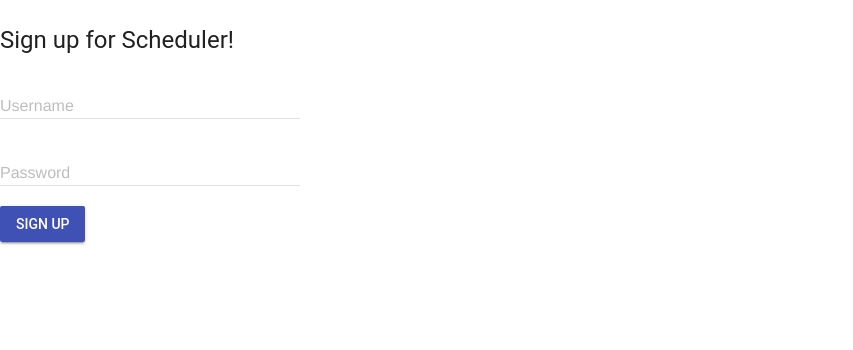
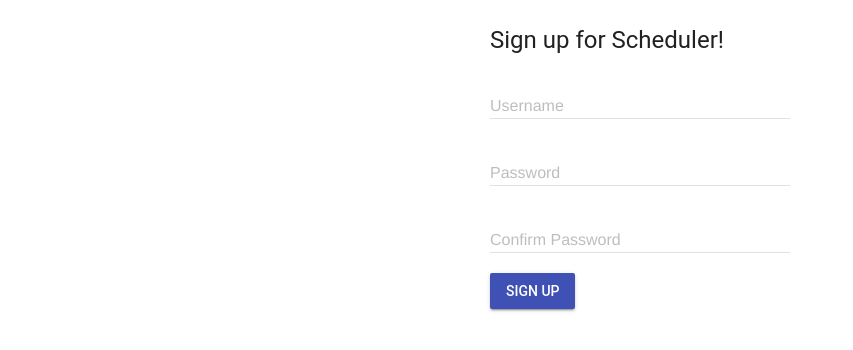
Before and after one commit to davidalveno/group-scheduler, a React (Create React App) app in the folder frontend/scheduler/: page / in a window 1280 px wide. Both pictures are taken after typing "Sample", "Sample" into the empty fields and a click on the button "SIGNUP". Shown: the top 350 px of the page, without its empty margins (0-853 px from the left). Built offline with nearby package versions, Linux system fonts and the light colour scheme.

Commit message:
Handling signup of new users

```diff
--- a/frontend/scheduler/src/App.js
+++ b/frontend/scheduler/src/App.js
@@ -3,8 +3,8 @@ import LoginForm from './components/LoginForm';
 import SignupForm from './components/SignupForm';
 import Main from './components/Main';
 import Loader from './components/Stuff';
-import './css/material.css'
-import './material.js'
+import './css/material.css';
+import './material.js';
 
 class App extends Component {
   constructor(props) {
@@ -77,9 +77,8 @@ class App extends Component {
       });
   };
 
-  handle_signup = (e, data) => {
+  handle_signup = (data) => {
     console.log(data);
-    e.preventDefault();
     fetch('http://localhost:8000/scheduler/users/', {
       method: 'POST',
       headers: {
--- a/frontend/scheduler/src/components/Main.js
+++ b/frontend/scheduler/src/components/Main.js
@@ -9,36 +9,50 @@ class Main extends React.Component {
     }
   }
 
+  componentDidMount() {
+    window.componentHandler.upgradeDom();
+  }
+
+  componentDidUpdate() {
+    window.componentHandler.upgradeDom();
+  }
+
+
   render() {
     return (
-      // Always shows a header, even in smaller screens.
+      // <!-- Always shows a header, even in smaller screens. -->
+      <div className="Main">
         <div className="mdl-layout mdl-js-layout mdl-layout--fixed-header">
           <header className="mdl-layout__header">
             <div className="mdl-layout__header-row">
-            {/* Title */}
-            <span className="mdl-layout-title">Title</span>
-            {/*  Add spacer, to align navigation to the right */}
+              {/* <!-- Title --> */}
+              <span className="mdl-layout-title">Scheduler</span>
+              {/* <!-- Add spacer, to align navigation to the right --> */}
               <div className="mdl-layout-spacer"></div>
-            {/* Navigation. We hide it in small screens. */}
+              {/* <!-- Navigation. We hide it in small screens. --> */}
               <nav className="mdl-navigation mdl-layout--large-screen-only">
+                <a className="mdl-navigation__link">Profile</a>
+                <a className="mdl-navigation__link">Events</a>
+                <a className="mdl-navigation__link">Groups</a>
                 <a className="mdl-navigation__link" onClick={this.props.handle_logout}>Logout</a>
               </nav>
             </div>
           </header>
           <div className="mdl-layout__drawer">
-          <span className="mdl-layout-title">Title</span>
+            <span className="mdl-layout-title">Username</span>
             <nav className="mdl-navigation">
-            <a className="mdl-navigation__link" href="">Link</a>
-            <a className="mdl-navigation__link" href="">Link</a>
-            <a className="mdl-navigation__link" href="">Link</a>
-            <a className="mdl-navigation__link" href="">Link</a>
+              <a className="mdl-navigation__link">Profile</a>
+              <a className="mdl-navigation__link">Events</a>
+              <a className="mdl-navigation__link">Groups</a>
+              <a className="mdl-navigation__link" onClick={this.props.handle_logout}>Logout</a>
             </nav>
           </div>
           <main className="mdl-layout__content">
             <div className="page-content">
-            Welcome, you are logged in!
+              Welcome, you are now logged in!
             </div>
           </main>
+        </div>
       </div>
     );
   }
--- a/frontend/scheduler/src/components/SignupForm.js
+++ b/frontend/scheduler/src/components/SignupForm.js
@@ -1,11 +1,18 @@
 import React from 'react';
 import PropTypes from 'prop-types';
+import '../css/SignupForm.css';
 
 class SignupForm extends React.Component {
-  state = {
+  constructor (props) {
+    super(props);
+    this.state = {
       username: '',
-    password: ''
+      password: '',
+      confirm_password: '',
+      passwords_match: true
     };
+    this.signup = this.signup.bind(this);
+  }
 
   handle_change = e => {
     const name = e.target.name;
@@ -25,23 +32,56 @@ class SignupForm extends React.Component {
     window.componentHandler.upgradeDom();
   }
 
+  signup (event) {
+    event.preventDefault();
+    // Check that passwords match.
+    var newState = Object.assign({}, this.state);
+    if (this.state.password !== this.state.confirm_password) {
+      newState.passwords_match = false;
+      this.setState(newState);
+      console.log(this.state);
+    }
+    else {
+      let data = {
+        username: this.state.username,
+        password: this.state.password
+      }
+      this.props.handle_signup(data);
+      console.log('creating user...')
+    }
+  }
+
   render() {
     return (
+      <div className="signup-form">
+        <form>
+          <h4>Sign up for Scheduler!</h4>
           <div>
-        <h4>Sign up for Scheduler!</h4>
             <div className="mdl-textfield mdl-js-textfield mdl-textfield--floating-label mdl-textfield--floating-label">
               <input className="mdl-textfield__input" type="text" id="username" name="username" value={this.state.username} onChange={this.handle_change} autoComplete="false" />
               <label className="mdl-textfield__label" htmlFor="username">Username</label>
             </div>
+          </div>
           <div>
             <div className="mdl-textfield mdl-js-textfield mdl-textfield--floating-label">
-            <input className="mdl-textfield__input" type="text" id="password" name="password" value={this.state.password} onChange={this.handle_change} autoComplete="false"/>
+              <input className="mdl-textfield__input" type="password" id="password" name="password" value={this.state.password} onChange={this.handle_change} autoComplete="false"/>
               <label className="mdl-textfield__label" htmlFor="password">Password</label>
             </div>
           </div>
-        <button className="mdl-button mdl-js-button mdl-button--raised mdl-button--colored" onClick={e=>this.props.handle_signup(e, this.state)}>
+          <div>
+            <div className="mdl-textfield mdl-js-textfield mdl-textfield--floating-label">
+              <input className="mdl-textfield__input" type="password" id="confirm_password" name="confirm_password" value={this.state.confirm_password} onChange={this.handle_change} autoComplete="false"/>
+              <label className="mdl-textfield__label" htmlFor="confirm_password">Confirm Password</label>
+              {
+                !this.state.passwords_match &&
+                <span className="mdl-textfield__error">Passwords do not match</span>
+              }
+            </div>
+          </div>
+          <button className="mdl-button mdl-js-button mdl-button--raised mdl-button--colored" onClick={(e)=>this.signup(e)}>
             Sign Up
           </button>
+        </form>
       </div>
     );
   }
--- /dev/null
+++ b/frontend/scheduler/src/css/SignupForm.css
@@ -0,0 +1,9 @@
+.signup-form {
+    display: flex;
+    justify-content: center;
+    align-items: center;
+}
+
+.mdl-textfield__error {
+    visibility: visible !important;
+}
```
Lines whose indentation alone changed are shown as unchanged.
